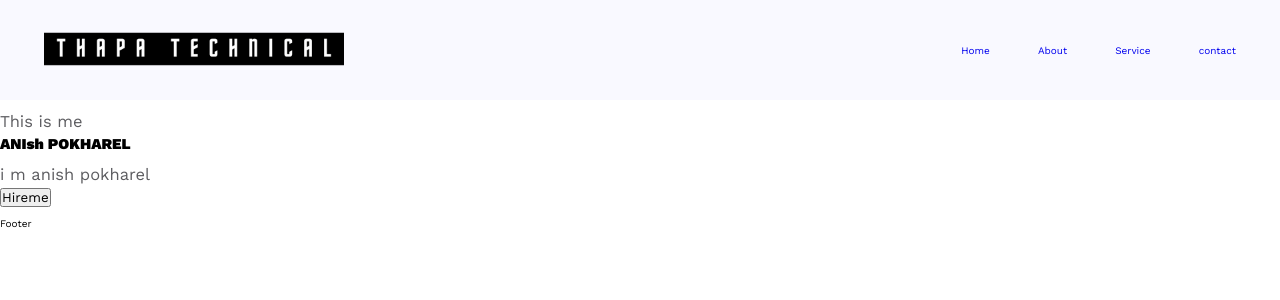
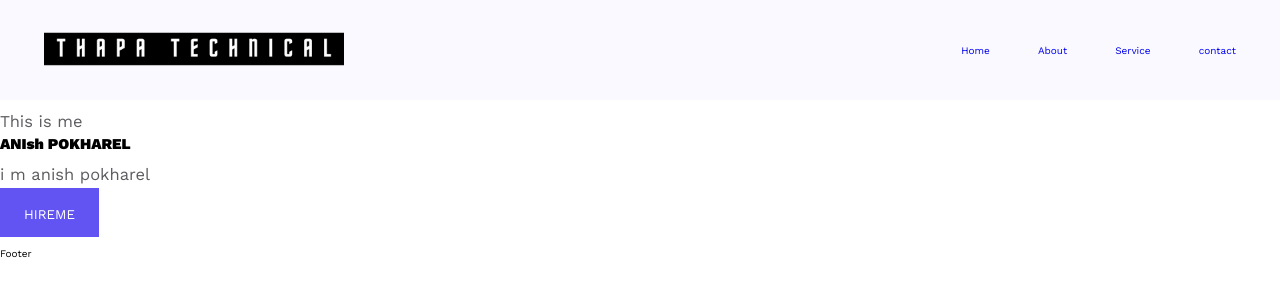
Before and after one commit to anish-pokharel/newwebsite, a React (Vite) app: page / in a window 1280 px wide. Shown: the top 300 px of the page. Built offline with nearby package versions, Linux system fonts and the light colour scheme.

Commit message:
Button jsx and css complete

```diff
--- a/src/components/HeroSection.jsx
+++ b/src/components/HeroSection.jsx
@@ -1,6 +1,7 @@
 import React from "react";
 import { NavLink } from "react-router-dom";
 import styled from "styled-components";
+import { Button } from "../styles/Button";
 
 const HeroSection = () => {
   return (
@@ -10,10 +11,10 @@ const HeroSection = () => {
           <p className="hero-top-data">This is me</p>
           <h1 className="hero-hading">ANIsh POKHAREL</h1>
           <p className="hero-para">i m anish pokharel</p>
-          <button className="btn hire-me-btn">
+          <Button className="btn hire-me-btn">
             <NavLink to="/contact" />
             Hireme
-          </button>
+          </Button>
         </div>
         <div className="section-hero-image">
           <picture>
--- /dev/null
+++ b/src/styles/Button.jsx
@@ -0,0 +1,29 @@
+import styled from "styled-components";
+
+export const Button = styled.button`
+  text-decoration: none;
+  max-width: auto;
+  background-color: rgb(98 84 243);
+  color: rgb(255 255 255);
+  padding: 1.4rem 2.4rem;
+  border: none;
+  text-transform: uppercase;
+  text-align: center;
+  cursor: pointer;
+  transition: all 0.3s ease;
+  -webkit-transition: all 0.3s ease 0s;
+  -moz-transition: all 0.3s ease 0s;
+  -o-transition: all 0.3s ease 0s;
+
+  &:hover,
+  &:active {
+    box-shadow: 0 2rem 2rem 0 rgb(132 144 255 / 30%);
+    box-shadow: ${({ theme }) => theme.colors.shadowSupport};
+    transform: scale(0.96);
+  }
+  a {
+    text-decoration: none;
+    color: rgb(255 255 255);
+    font-size: 1.8rem;
+  }
+`;
```
